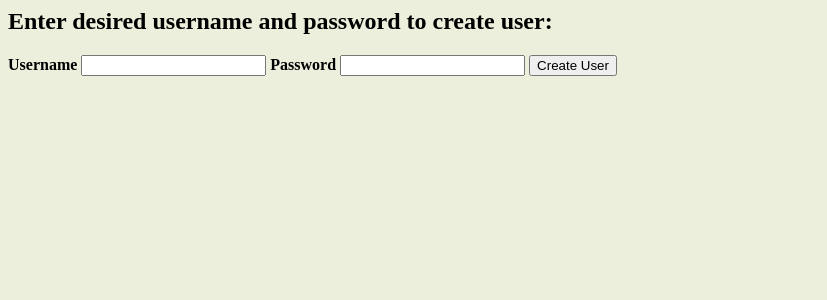
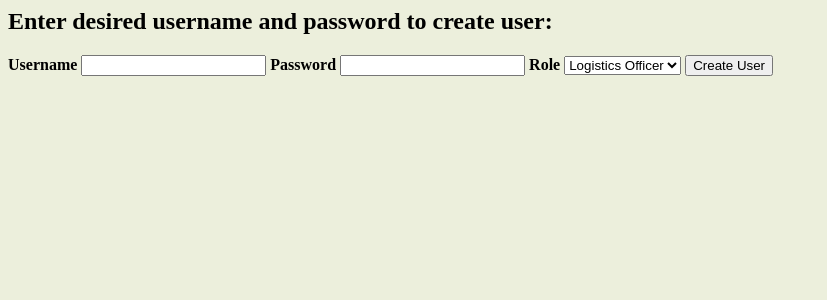
Before and after one commit to kyporter/OSNAP, a Flask app: page /create_user in a window 1280 px wide. Shown: the top 300 px of the page, without its empty margins (0-827 px from the left). Run offline with Flask 2, Linux system fonts and the light colour scheme; some libraries are stand-ins or nearby versions.

Commit message:
fixed inpust size in create_tables, added roles to create_user

```diff
--- a/sql/create_tables.sql
+++ b/sql/create_tables.sql
@@ -24,7 +24,7 @@ PRIMARY KEY(asset_pk));
 
 CREATE TABLE facilities(
 facility_pk serial,
-common_name varchar(50),
+common_name varchar(32),
 fac_code varchar(6),
 PRIMARY KEY(facility_pk));
 
--- a/src/app.py
+++ b/src/app.py
@@ -19,12 +19,15 @@ def create_user():
     if request.method == 'GET':
         return render_template('create_user.html')
     elif request.method == 'POST':
+        role_dict = {'Facilities' : 'Facilities Officer', 'Logistics' : 'Logistics Officer'}
         uname = request.form['username']
         pword = request.form['password']
+        role_short = request.form['role']
+        role = role_dict[role_short]
         cur.execute("SELECT password FROM users WHERE username = (%s);", (uname,))
         exist = cur.fetchall()
         if exist == []:
-            cur.execute("INSERT INTO users (username, password) VALUES ((%s), (%s));", (uname, pword))
+            cur.execute("INSERT INTO users (username, password, role_Fk) VALUES ((%s), (%s), (SELECT role_pk FROM roles WHERE title = (%s)));", (uname, pword, role))
             conn.commit()
             return render_template('c_user_success.html', username = uname)
         else:
--- a/src/templates/create_user.html
+++ b/src/templates/create_user.html
@@ -8,6 +8,11 @@
 			<input type="text" name="username" required/>
 			<label><b>Password</b></label>
 			<input type="password" name="password" required/>
+			<label><b>Role</b></label>
+			<select name="role">
+				<option value = "Logistics">Logistics Officer</option>
+				<option value = "Facilities">Facilities Officer</option>
+			</select>
 			<input type="submit" value="Create User"/>
 		</form>
 	</body>
```
